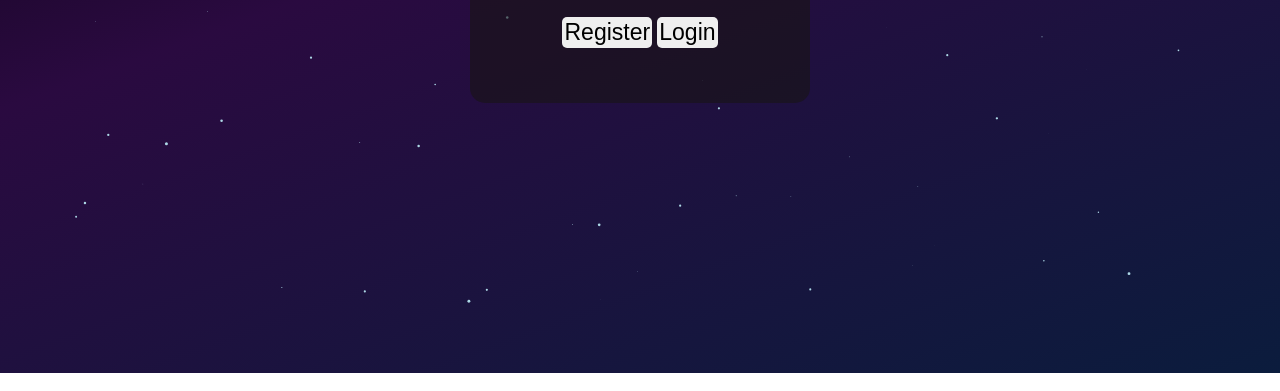
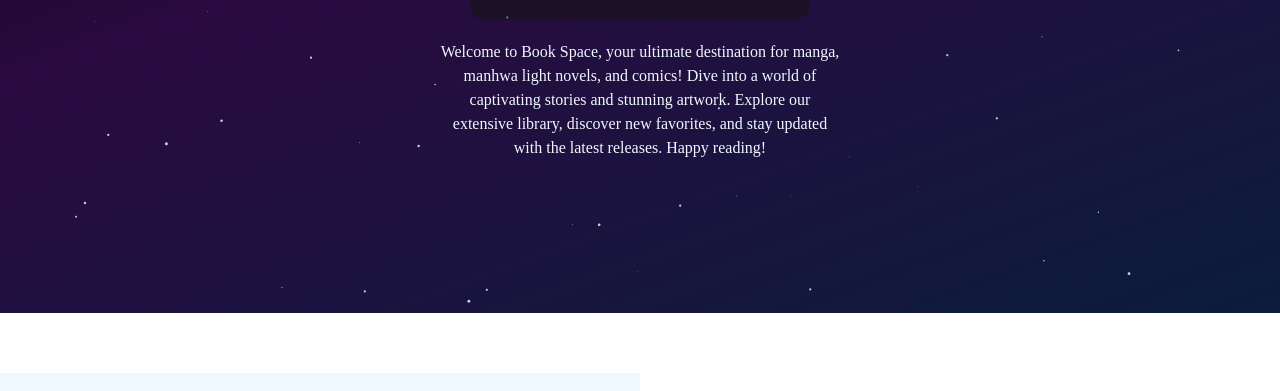
Before and after one commit to RajVaibhav85/BookSpace, a plain HTML site: page View/loginpage.html in a window 1280 px wide. Shown: the part 487-878 px from the top of the page. Drawn offline with Linux system fonts and the light colour scheme.

Commit message:
lab work

```diff
--- a/View/loginpage.css
+++ b/View/loginpage.css
@@ -7,9 +7,9 @@
 }
 
 html{
-  background: linear-gradient(160deg, #000000 0%, #2a0a40 45%, #0b1c3d 100%);
+  overflow-y: visible;
+  scrollbar-width: none;
   overflow-x: hidden;
-  overflow-y: hidden;
 }
 
 body{
@@ -20,10 +20,10 @@
   position: fixed;
   top: 0;
   left: 0;
-  z-index: 0; /*we use this for depth of element*/
+  z-index: -1; /*we use this for depth of element*/
   padding: 0;
   width: 100%;
-  height: 100%;
+  background: linear-gradient(160deg, #000000 0%, #2a0a40 45%, #0b1c3d 100%);
 }
 .LoginBody{
     height: 100vh;
@@ -32,7 +32,8 @@
     flex-direction: column;
     justify-content: center;
     align-items: center;
-    z-index: -1;
+    z-index: 0;
+
 }
 .TopBar{
     display: flex;
@@ -126,3 +127,22 @@
     height: 50px;
     width: 50px;
 }
+.description {
+  max-width: 50ch;
+  margin: 20px auto 0;
+  text-align: center;
+  font-size: 16px;
+  line-height: 1.5;
+  color: aliceblue;
+  margin-bottom: 2%;
+}
+.m{
+  height: 50%;
+  z-index: 2;
+}
+#Scroll_Page{
+  background-color: aliceblue;
+  z-index: 1  ;
+  width: 50%;
+  height: 50%;
+}
--- a/View/loginpage.html
+++ b/View/loginpage.html
@@ -26,7 +26,7 @@
                 </div>
             </div>
         </div>
-
+        <div id=" Wholebody">
             <div class="LoginBody">
                 <div class = "LoginContainer">
                     <h1>Login</h1>
@@ -41,7 +41,16 @@
                         <button class="LoginButton">Login</button>
                     </div>
                 </div>
-
+                <p class="description">
+                    Welcome to Book Space, your ultimate destination for manga, manhwa
+                    light novels, and comics! Dive into a world of captivating stories
+                    and stunning artwork. Explore our extensive library, discover new
+                    favorites, and stay updated with the latest releases. Happy reading!
+                </p>
+            </div>
+            <div id="Scroll_Page">
+                <img src="">
+            </div>
         </div>
         <script src="loginpage.js"></script>
     </body>
```
Also changed, not shown: View/homepage.html (+1 -1 lines). Lines whose indentation alone changed are shown as unchanged.
